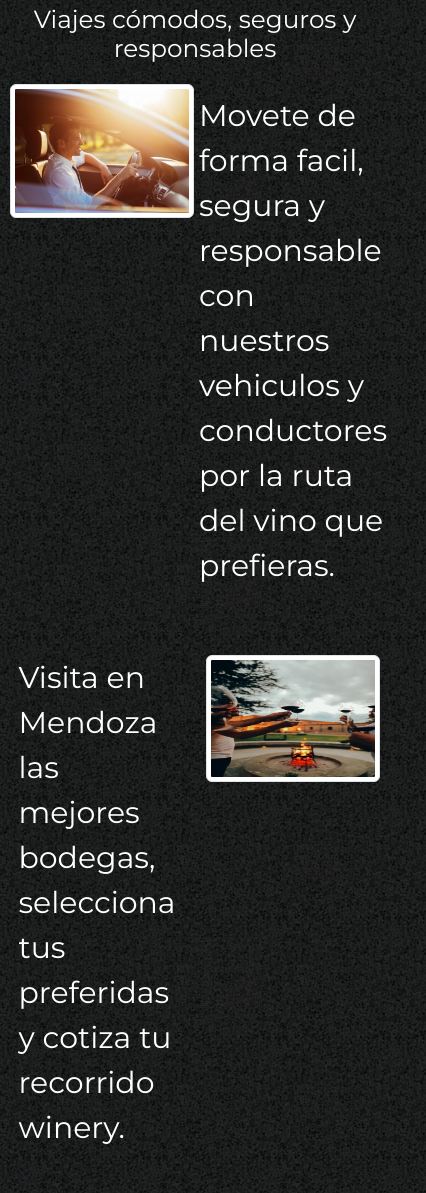
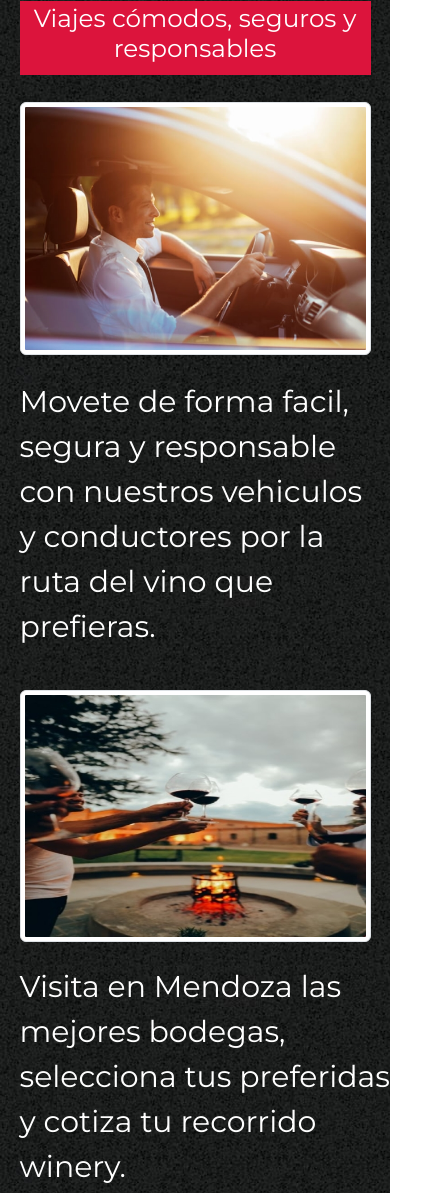
Before and after one commit to LucasFedeAb/EntregaFinal-Abrigo.github.io, a plain HTML site: page index.html in a window 390 px wide. Shown: the part 417-1610 px from the top of the page, 426 px wide, since content can reach past the window. Drawn offline with nearby package versions, Linux system fonts and the light colour scheme.

Commit message:
version:1.2 Corrijo Responsive a index

```diff
--- a/CSS/Style.css
+++ b/CSS/Style.css
@@ -107,15 +107,22 @@ body{
 
 }
 
+#titulo{
+    margin: 2% 5%;
+    background-color: crimson;
+}
+
+
 .tituloServicio{
     text-align: center;
-    padding: 3% 0%;
+    padding: 1% 0%;
+
 }
 
 .imgChofer{
     grid-column: 1/2;
     justify-self: center;
-    padding-left: 5%;
+    padding: 5%;
 
 }
 
@@ -123,7 +130,8 @@ body{
     grid-column: 2/3;
     justify-self: center;
     align-self: center;
-    padding: 5% 20% 20% 20%;
+    padding-left: 5%;
+    padding-right: 5%;
 
 }
 
@@ -132,7 +140,7 @@ body{
    grid-column: 1/2;
    justify-self: center;
    align-self: center;
-   padding: 5% 20% 20% 20%;
+   padding-left: 5%;
 }
 .imgCopas{
     justify-self: center;
@@ -191,9 +199,11 @@ p.gracias{
     height: auto;
 }
 .titulo{
+    background-color: crimson;
     text-align: center;
     font-size: 30px;
-    padding:30px;
+    margin: 2% 3%;
+    padding: 1%;
     font-weight: bold;
     font-style: normal;
     letter-spacing: 3px;
@@ -349,5 +359,26 @@ form{
         width: 50%;
         justify-content: space-around;
     }
+    #servicio{
+        grid-template-columns: 1fr;
+        grid-template-rows: (4,1fr);
+        gap: 2px;
+    }
+    .imgChofer{
+        grid-column: 1/2;
+        grid-row: 1/2;
+    }
+    .textoChofer{
+        grid-column: 1/2;
+        grid-row: 2/3;
+    }
+    .imgCopas{
+        grid-column: 1/2;
+        grid-row: 3/4;
+    }
+    .textoCopas{
+        grid-column: 1/2;
+        grid-row: 4/5;
+    }
 
 }
--- a/index.html
+++ b/index.html
@@ -107,7 +107,7 @@
 
     </main>
 
-    <section>
+    <section id="titulo">
         <div class="tituloServicio">
             <h2> Viajes cómodos, seguros y responsables</h2>
         </div>
```
Also changed, not shown: Pages/recorridos.html (+6 -6 lines).
